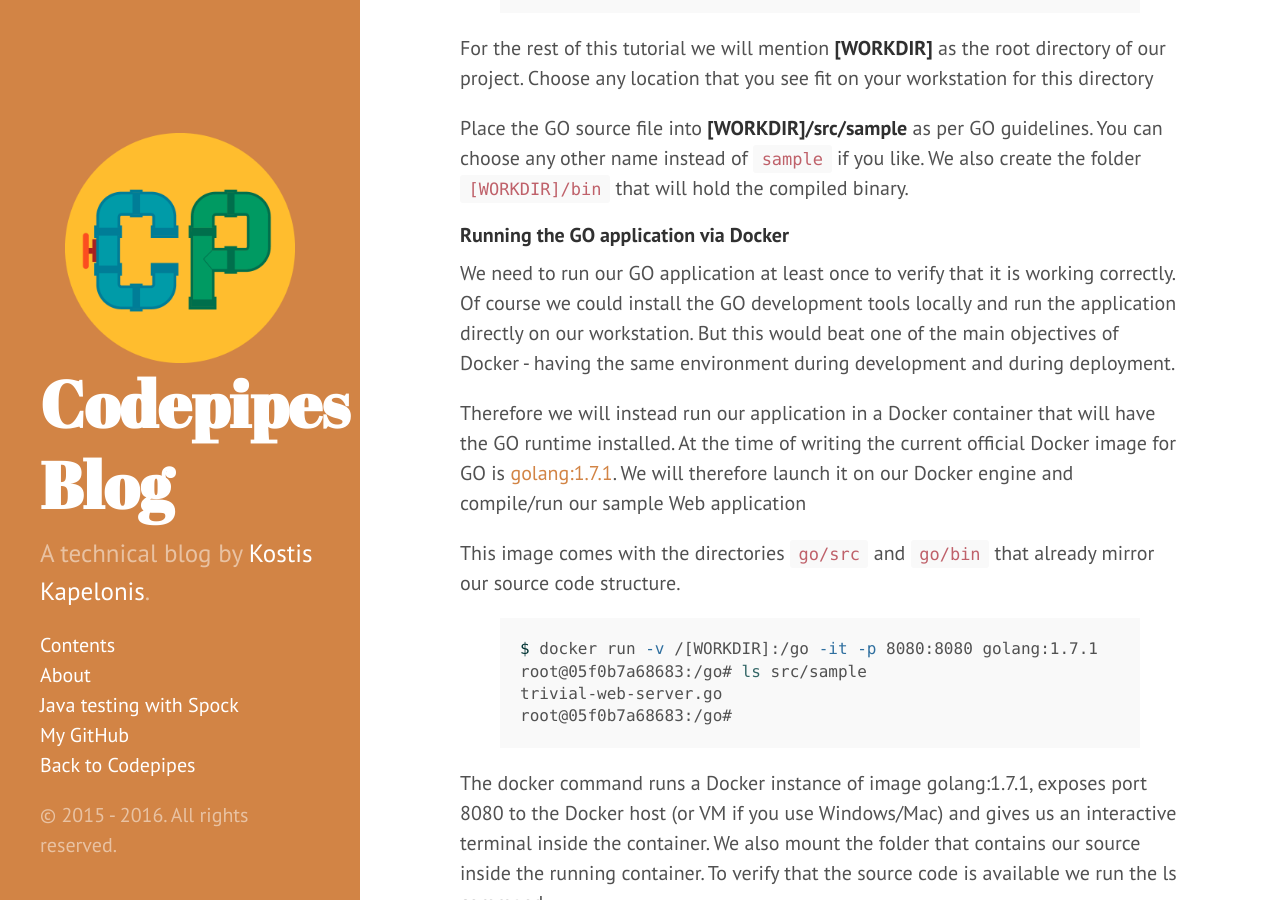
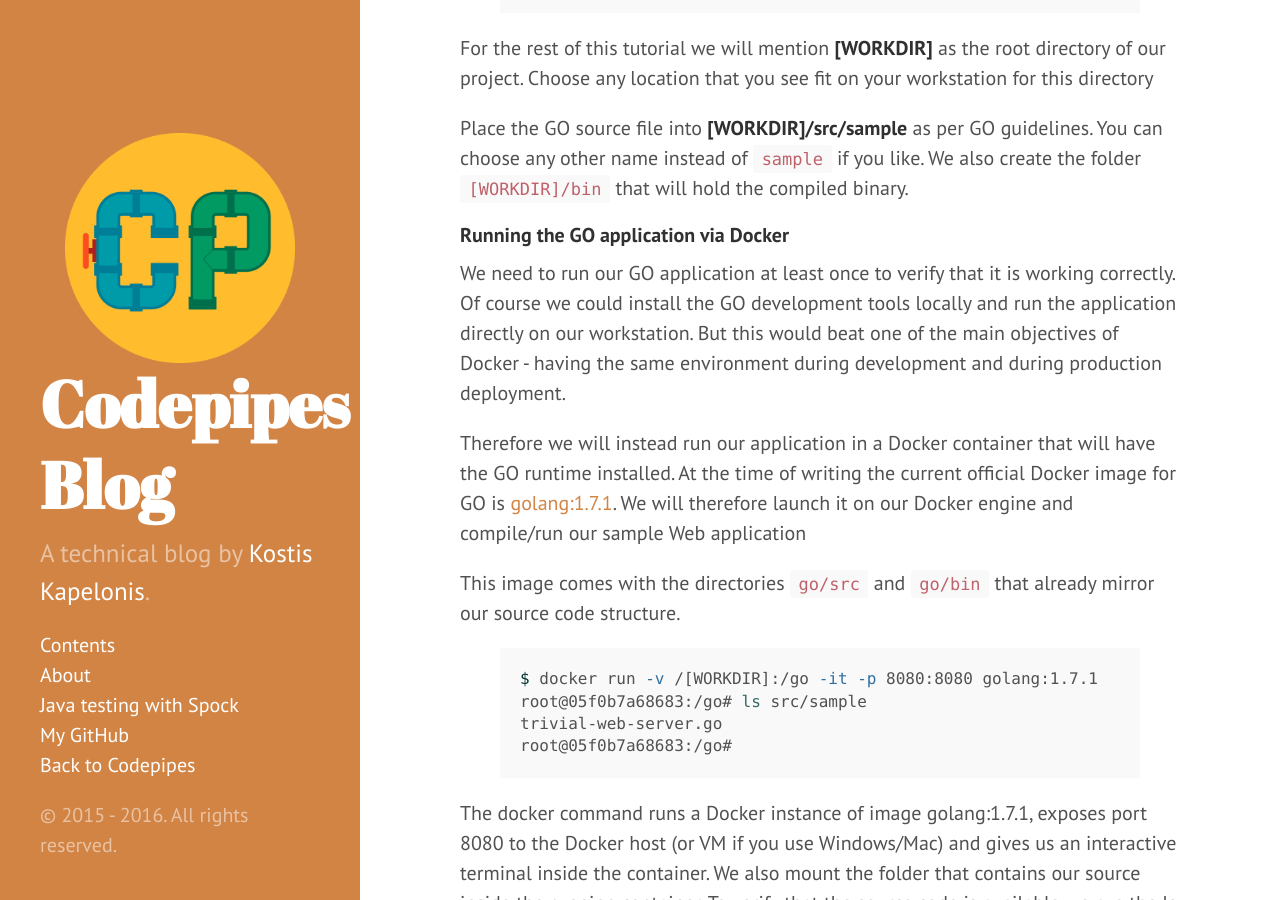
Before and after one commit to kkapelon/kkapelon.github.io, a Jekyll site: the page built from _posts/2016-09-20-go-docker-semaphoreci-gloud-tutorial.md, in a window 1280 px wide and 900 px high, scrolled down 1706 px. Built offline with Jekyll 4.4.1, drawn with Linux system fonts in a browser that asks for light colours; some of the changed text lies outside the part shown.

```diff
--- a/_posts/2016-09-20-go-docker-semaphoreci-gloud-tutorial.md
+++ b/_posts/2016-09-20-go-docker-semaphoreci-gloud-tutorial.md
@@ -72,7 +72,7 @@
 
 We need to run our GO application at least once to verify that it is working correctly. Of course we could install
 the GO development tools locally and run the application directly on our workstation. But this would beat one of
-the main objectives of Docker - having the same environment during development and during deployment.
+the main objectives of Docker - having the same environment during development and during production deployment.
 
 Therefore we will instead run our application in a Docker container that will have the GO runtime installed.
 At the time of writing the current official Docker image for GO is [golang:1.7.1](https://hub.docker.com/_/golang/).
```
Also changed, not shown: other parts of _posts/2016-09-20-go-docker-semaphoreci-gloud-tutorial.md (+17 -6 lines), assets/go-docker-gcloud/docker-push-command.png (added), assets/go-docker-gcloud/gcloud-create-service-account.png, assets/go-docker-gcloud/gcr-image.png (added).
